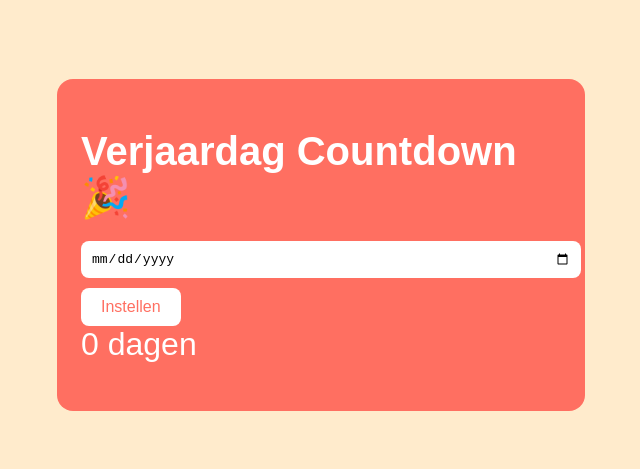
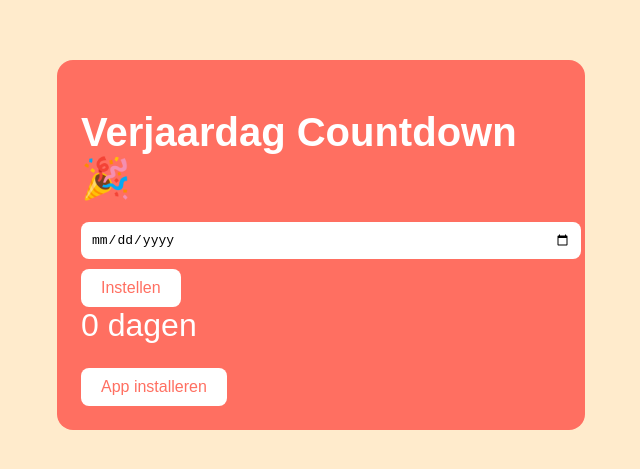
Before and after one commit to JulianWitjes/verjaardag-countdown, a plain HTML site: page index.html in a window 1280 px wide. Shown: the part 155-624 px from the top of the page, without its empty margins (319-959 px from the left). Drawn offline with Linux system fonts and the light colour scheme.

Commit message:
index.html

```diff
--- a/index.html
+++ b/index.html
@@ -28,8 +28,8 @@
 
     <p id="message"></p>
 
-    <!-- Installatieknop voor PWA -->
-    <button id="installBtn" style="display:none;">
+    <!-- Installatieknop altijd zichtbaar -->
+    <button id="installBtn">
       App installeren
     </button>
   </div>
```
